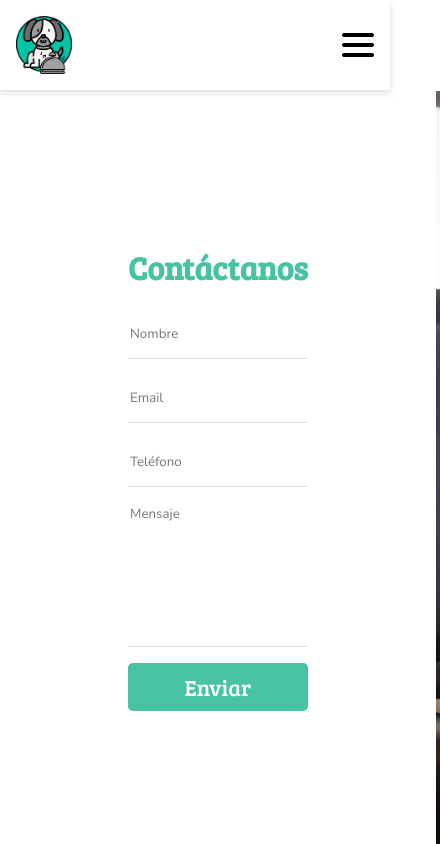
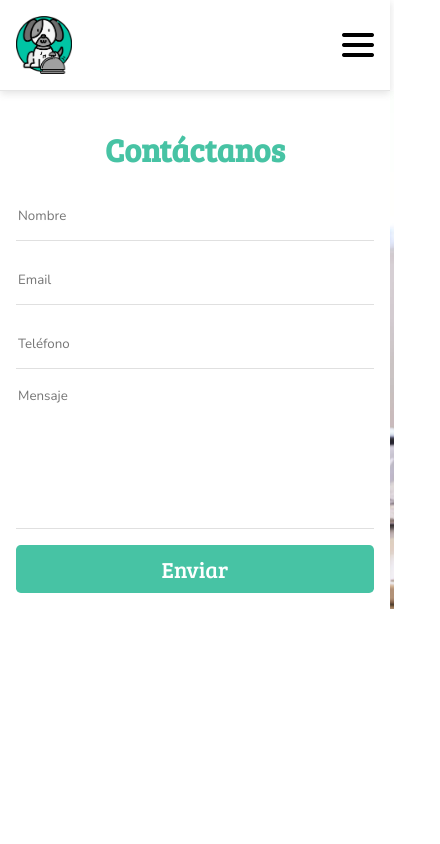
Before and after one commit to Earkh/Villa-Ladridos, a Next.js app: page /contacto in a window 390 px wide. Shown: the top 844 px of the page, 440 px wide, since content can reach past the window. Built offline with nearby package versions, Linux system fonts and the light colour scheme.

Commit message:
Contact page fully responsive

```diff
--- a/pages/contacto/index.js
+++ b/pages/contacto/index.js
@@ -1,7 +1,8 @@
-import Head from "next/head";
-import styles from "../../styles/Home.module.css";
-import stylesContacto from "../../styles/Contacto.module.css"
-import stylesReservas from "../../styles/Reservas.module.css";
+import Head from 'next/head';
+import styles from '../../styles/Home.module.css';
+import containerStyle from '../../styles/Container.module.css'
+import contactoStyle from '../../styles/Contacto.module.css'
+import reservaStyle from '../../styles/Reservas.module.css';
 
 export default function Contacto() {
   return (
@@ -13,18 +14,18 @@ export default function Contacto() {
         <link rel="icon" href="/favicon.ico"/>
       </Head>
 
-      <main className={stylesContacto.main}>
-        <div className={stylesContacto.form}>
-          <form>
+      <main className={contactoStyle.main}>
+        <div className={contactoStyle.form}>
+          <form className={containerStyle.container}>
             <h1>Contáctanos</h1>
             <input type="text" placeholder="Nombre"/>
             <input type="email" placeholder="Email"/>
             <input type="phone" placeholder="Teléfono"/>
             <textarea placeholder="Mensaje" rows={80}/>
-            <button type="submit" className={stylesReservas.button}>Enviar</button>
+            <button type="submit" className={reservaStyle.button}>Enviar</button>
           </form>
         </div>
-        <div className={stylesContacto.asideImage}>&nbsp;</div>
+        <div className={contactoStyle.asideImage}>&nbsp;</div>
       </main>
 
     </div>
--- a/styles/Contacto.module.css
+++ b/styles/Contacto.module.css
@@ -1,4 +1,3 @@
-
 .main {
     display: grid;
     grid-template-columns: 2fr 1fr;
@@ -60,3 +59,37 @@
 .form input, .form select, .form textarea {
     font-family: 'Nunito', sans-serif;
 }
+
+@media (max-width: 576px) {
+    .main {
+        grid-template-columns: 1fr;
+        grid-template-rows: 1fr 1fr;
+        min-height: calc(100vh - 90px);
+        padding-left: 0;
+    }
+    .form form {
+        padding-right: 0rem;
+    }
+
+}
+
+@media (max-width: 992px) {
+    .main {
+        grid-template-columns: 1fr 1fr;
+        padding-left: 0;
+    }
+
+    .asideImage {
+        background-position: center;
+    }
+}
+
+@media (min-width: 993px) {
+    .main {
+        padding-left: 0;
+    }
+
+    .asideImage {
+        background-position: center;
+    }
+}
```
